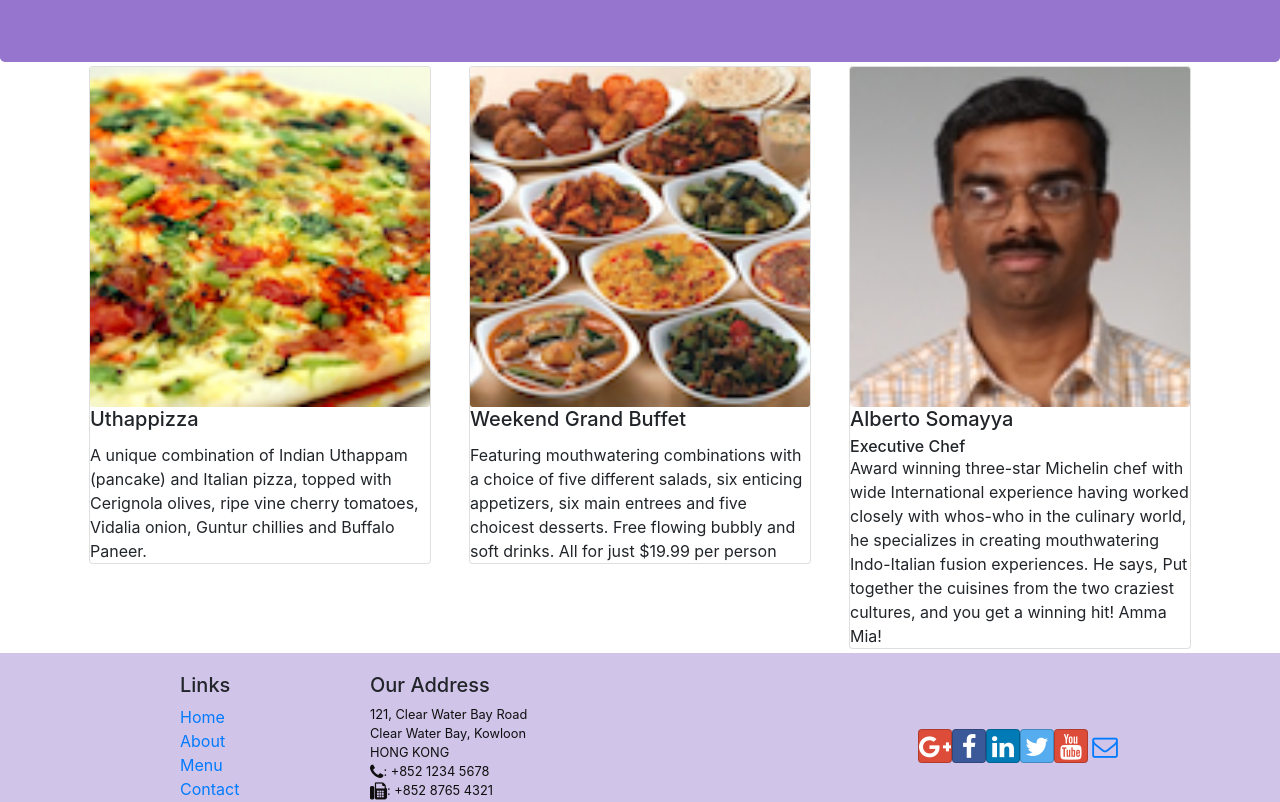
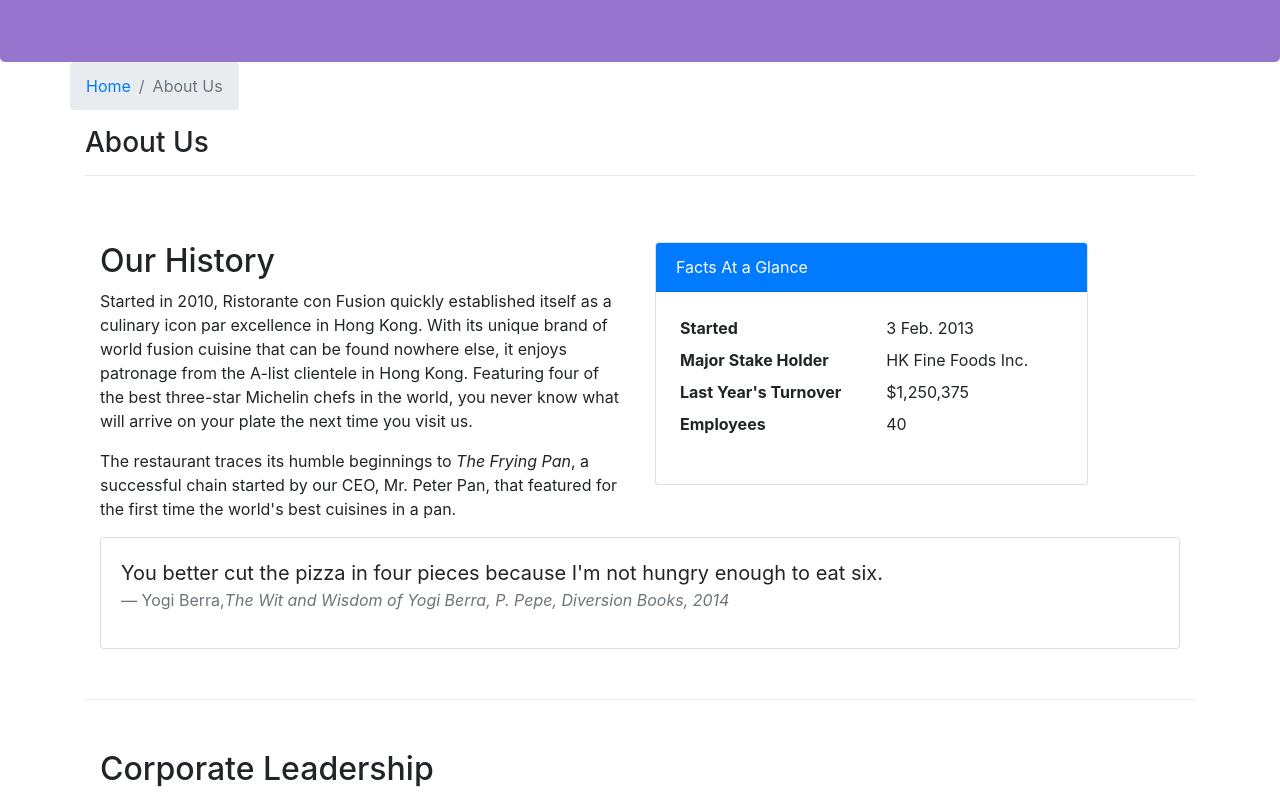
Before and after one commit to SofiiaTrokhymchuk/react-coursera, a React (Create React App) app: page /aboutus in a window 1280 px wide. Before the commit this address led to /home. Shown: the part 280-1082 px from the top of the page. Built offline with nearby package versions, Linux system fonts and the light colour scheme.

Commit message:
Assignment 2

```diff
--- /dev/null
+++ b/src/components/AboutComponent.js
@@ -0,0 +1,118 @@
+import React from "react";
+import {
+   Breadcrumb,
+   BreadcrumbItem,
+   Card,
+   CardBody,
+   CardHeader,
+   Media,
+} from "reactstrap";
+import { Link } from "react-router-dom";
+
+function RenderLeader({ leader }) {
+   return (
+      <div key={leader.id} className="col-12 mt-5">
+         <Media tag="li">
+            <Media left middle>
+               <Media object src={leader.image} alt={leader.name} />
+            </Media>
+            <Media body className="ml-5">
+               <Media heading>{leader.name}</Media>
+               <p>{leader.designation}</p>
+               <p>{leader.description}</p>
+            </Media>
+         </Media>
+      </div>
+   );
+}
+
+function About(props) {
+   const leaders = props.leaders.map((leader) => {
+      return <RenderLeader leader={leader} />;
+   });
+
+   return (
+      <div className="container">
+         <div className="row">
+            <Breadcrumb>
+               <BreadcrumbItem>
+                  <Link to="/home">Home</Link>
+               </BreadcrumbItem>
+               <BreadcrumbItem active>About Us</BreadcrumbItem>
+            </Breadcrumb>
+            <div className="col-12">
+               <h3>About Us</h3>
+               <hr />
+            </div>
+         </div>
+         <div className="row row-content">
+            <div className="col-12 col-md-6">
+               <h2>Our History</h2>
+               <p>
+                  Started in 2010, Ristorante con Fusion quickly established
+                  itself as a culinary icon par excellence in Hong Kong. With
+                  its unique brand of world fusion cuisine that can be found
+                  nowhere else, it enjoys patronage from the A-list clientele in
+                  Hong Kong. Featuring four of the best three-star Michelin
+                  chefs in the world, you never know what will arrive on your
+                  plate the next time you visit us.
+               </p>
+               <p>
+                  The restaurant traces its humble beginnings to{" "}
+                  <em>The Frying Pan</em>, a successful chain started by our
+                  CEO, Mr. Peter Pan, that featured for the first time the
+                  world's best cuisines in a pan.
+               </p>
+            </div>
+            <div className="col-12 col-md-5">
+               <Card>
+                  <CardHeader className="bg-primary text-white">
+                     Facts At a Glance
+                  </CardHeader>
+                  <CardBody>
+                     <dl className="row p-1">
+                        <dt className="col-6">Started</dt>
+                        <dd className="col-6">3 Feb. 2013</dd>
+                        <dt className="col-6">Major Stake Holder</dt>
+                        <dd className="col-6">HK Fine Foods Inc.</dd>
+                        <dt className="col-6">Last Year's Turnover</dt>
+                        <dd className="col-6">$1,250,375</dd>
+                        <dt className="col-6">Employees</dt>
+                        <dd className="col-6">40</dd>
+                     </dl>
+                  </CardBody>
+               </Card>
+            </div>
+            <div className="col-12">
+               <Card>
+                  <CardBody className="bg-faded">
+                     <blockquote className="blockquote">
+                        <p className="mb-0">
+                           You better cut the pizza in four pieces because I'm
+                           not hungry enough to eat six.
+                        </p>
+                        <footer className="blockquote-footer">
+                           Yogi Berra,
+                           <cite title="Source Title">
+                              The Wit and Wisdom of Yogi Berra, P. Pepe,
+                              Diversion Books, 2014
+                           </cite>
+                        </footer>
+                     </blockquote>
+                  </CardBody>
+               </Card>
+            </div>
+         </div>
+         <div className="row row-content">
+            <div className="col-12">
+               <h2>Corporate Leadership</h2>
+            </div>
+            <div className="col-12">
+               <Media list>{leaders}</Media>
+            </div>
+         </div>
+      </div>
+   );
+}
+
+export default About;
--- a/src/components/MainComponent.js
+++ b/src/components/MainComponent.js
@@ -10,6 +10,7 @@
 import { PROMOTIONS } from "../shared/promotion";
 import { Switch, Route, Redirect } from "react-router-dom";
 import Contact from "./ContactComponent";
+import About from "./AboutComponent";
 
 class Main extends Component {
    constructor(props) {
@@ -72,6 +73,11 @@
                />
                <Route path={"/menu/:dishId"} component={DishWithId} />
                <Route exact path={"/contactus"} component={Contact} />
+               <Route
+                  exact
+                  path={"/aboutus"}
+                  component={() => <About leaders={this.state.leaders} />}
+               />
                <Redirect to={"/home"} />
             </Switch>
             <Footer />
```
